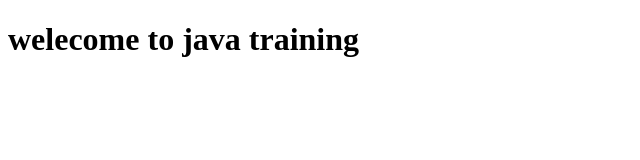
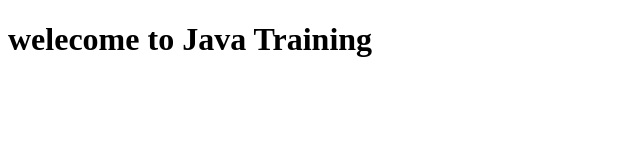
Before and after one commit to prasetha-nagharajan/Training, a plain HTML site: page index.html in a window 1280 px wide. Shown: the whole page, without its empty margins (0-640 px from the left). Drawn offline with Linux system fonts and the light colour scheme.

Commit message:
minor changes

```diff
--- a/index.html
+++ b/index.html
@@ -6,6 +6,6 @@
     <title>Java Training</title>
 </head>
 <body>
-    <h1>welecome to java training</h1>
+    <h1>welecome to Java Training</h1>
 </body>
 </html>
```
